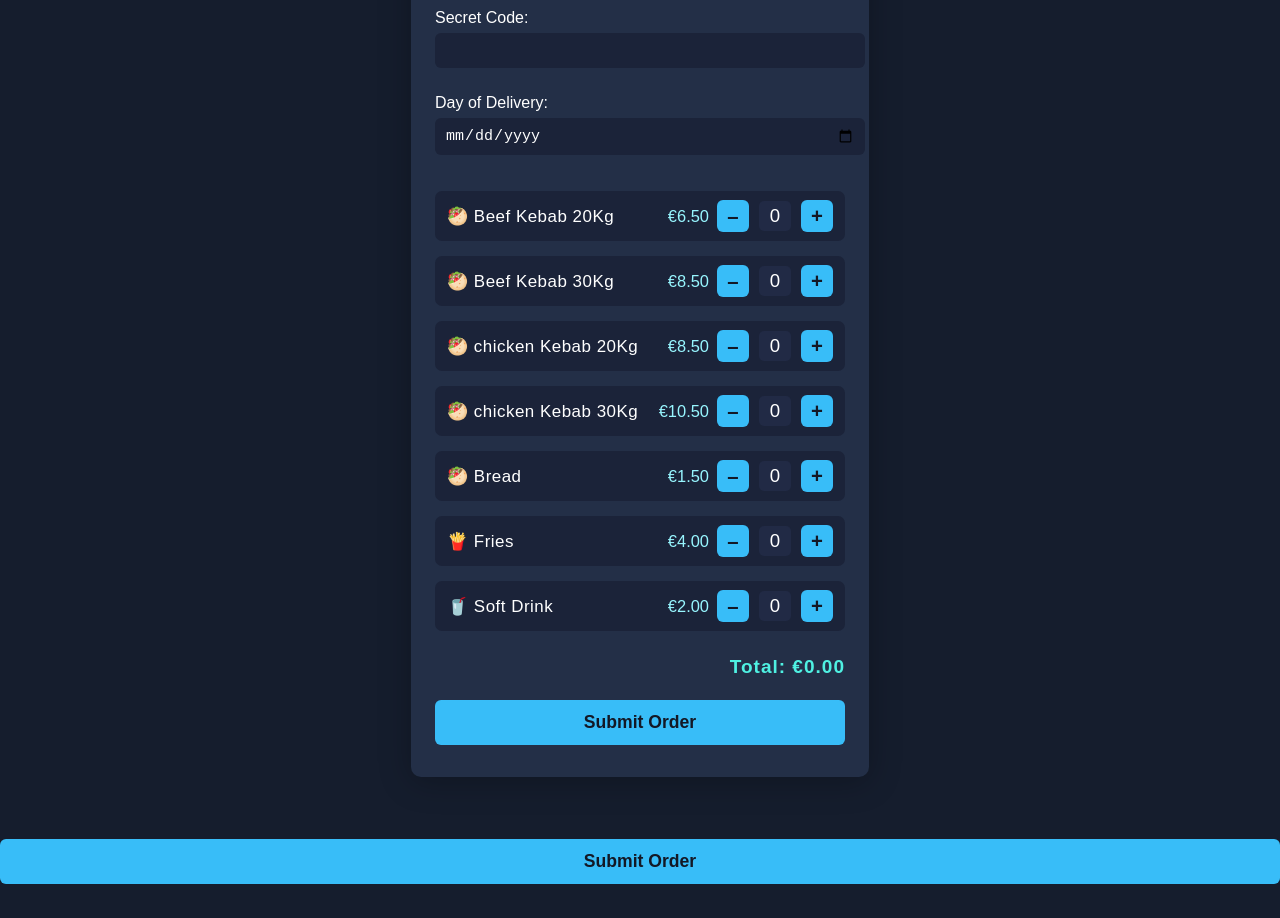
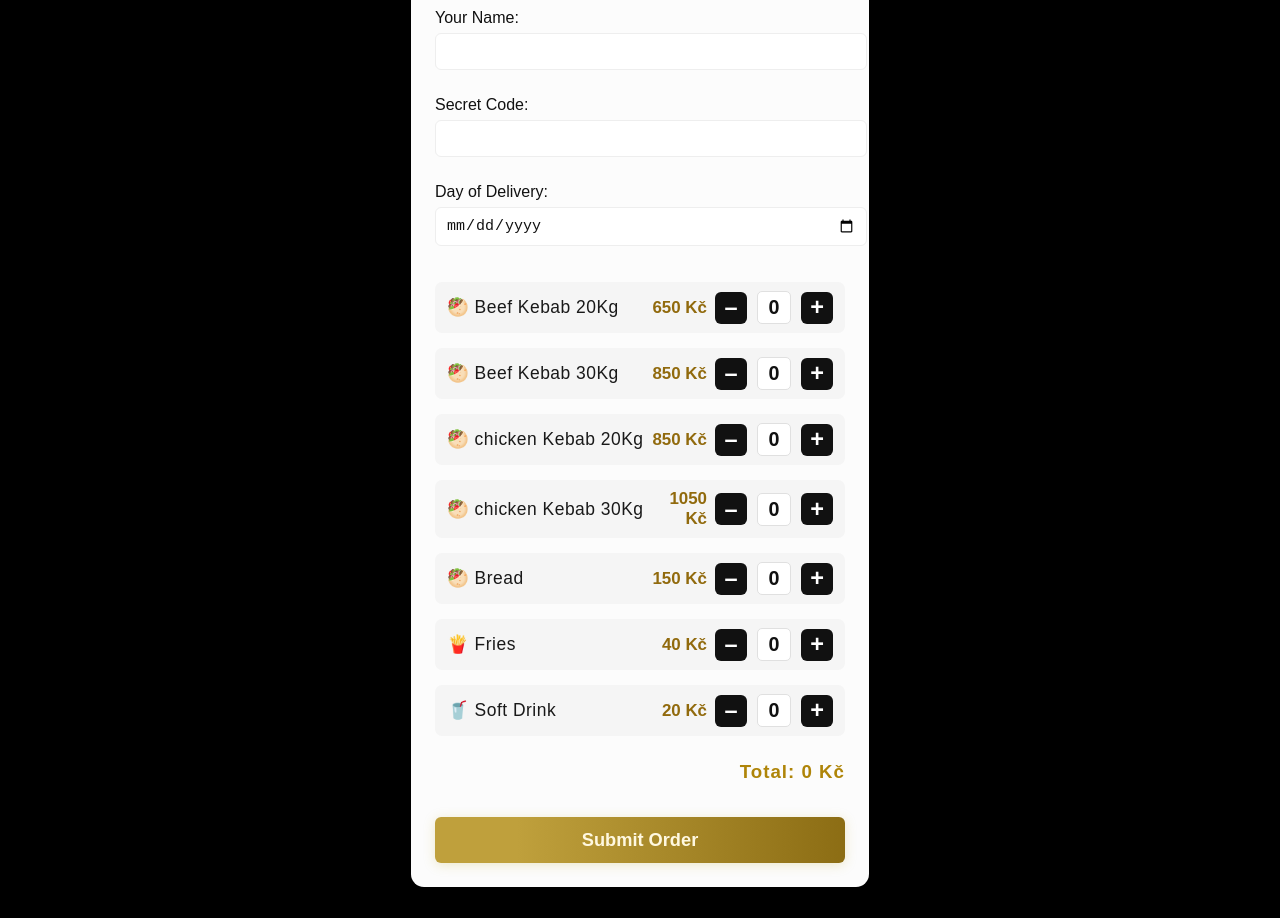
Before and after one commit to aliy4sser/Kebab---Form, a plain HTML site: page index.html in a window 1280 px wide. Shown: the part 115-1033 px from the top of the page. Drawn offline with Linux system fonts and the light colour scheme.

Commit message:
Update index.html

```diff
--- a/index.html
+++ b/index.html
@@ -4,73 +4,183 @@
     <title>New Order Form</title>
     <meta name="viewport" content="width=device-width, initial-scale=1">
     <style>
-      body { background: #151d2d; color: #fff; font-family: Arial, sans-serif; margin: 0; }
-      form { background: #232f47; margin: 40px auto; padding: 32px 24px; border-radius: 10px; max-width: 410px; box-shadow: 0 4px 32px #0004; }
-      h2 { margin-top: 0; margin-bottom: 24px; text-align: center; letter-spacing: 1px; }
-      .customer-info label { display: block; margin: 10px 0 6px 0; font-weight: 500; }
-      .customer-info input { width: 100%; padding: 9px 10px; margin-bottom: 16px; border-radius: 6px; border: none; background: #1b2339; color: #fff; font-size: 15px; }
-      .menu-list { margin: 20px 0 16px 0; }
-      .menu-row { display: flex; align-items: center; margin-bottom: 15px; background: #1b2339; border-radius: 7px; padding: 9px 12px; font-size: 1.06em; }
-      .item-name { flex: 1 1 60%; font-weight: 500; letter-spacing: 0.5px; }
-      .item-price { font-size: 0.97em; color: #98f6ff; margin-right: 8px; min-width: 60px; text-align: right; }
-      .qty-controls { display: flex; align-items: center; gap: 7px; }
-      .qty-btn { background: #38bdf8; color: #131825; font-size: 1.2em; font-weight: bold; width: 32px; height: 32px; border-radius: 6px; border: none; cursor: pointer; transition: background 0.2s; }
-      .qty-btn:hover { background: #0ea5e9; }
-      .qty-number { width: 32px; text-align: center; font-size: 1.1em; font-weight: 500; background: #212a45; color: #fff; border: none; border-radius: 5px; padding: 4px 0; margin: 0 3px; }
-      .total-row { text-align:right; margin: 25px 0 0 0; font-size: 1.19em; font-weight: 600; color:#4ff1e2; letter-spacing: 1px;}
-      button[type="submit"] { width: 100%; background: #38bdf8; color: #131825; font-weight: bold; padding: 12px 0; margin-top: 22px; border-radius: 6px; border: none; font-size: 1.1em; cursor: pointer; transition: background 0.2s; }
-      button[type="submit"]:hover { background: #0ea5e9; }
-      .footer-powered { text-align:center; margin-top:40px; color:#888; font-size:1em; }
-      .footer-powered img { height: 34px; vertical-align:middle; margin-left:10px; }
+      body {
+        background: #000;
+        color: #222;
+        font-family: Arial, sans-serif;
+        margin: 0;
+      }
+      form {
+        background: #fcfcfc;
+        margin: 40px auto;
+        padding: 32px 24px 24px 24px;
+        border-radius: 13px;
+        max-width: 410px;
+        box-shadow: 0 4px 32px #0005;
+      }
+      h2 {
+        margin-top: 0;
+        margin-bottom: 24px;
+        text-align: center;
+        letter-spacing: 1px;
+        color: #111;
+      }
+      .customer-info label {
+        display: block;
+        margin: 10px 0 6px 0;
+        font-weight: 500;
+        color: #111;
+      }
+      .customer-info input, .customer-info select {
+        width: 100%;
+        padding: 9px 10px;
+        margin-bottom: 16px;
+        border-radius: 6px;
+        border: 1px solid #eee;
+        background: #fff;
+        color: #111;
+        font-size: 15px;
+      }
+      .menu-list {
+        margin: 20px 0 16px 0;
+      }
+      .menu-row {
+        display: flex;
+        align-items: center;
+        margin-bottom: 15px;
+        background: #f5f5f5;
+        border-radius: 7px;
+        padding: 9px 12px;
+        font-size: 1.09em;
+      }
+      .item-name {
+        flex: 1 1 60%;
+        font-weight: 500;
+        letter-spacing: 0.5px;
+        color: #191919;
+      }
+      .item-price {
+        font-size: 0.97em;
+        color: #916a0d;
+        margin-right: 8px;
+        min-width: 60px;
+        text-align: right;
+        font-weight: bold;
+      }
+      .qty-controls {
+        display: flex;
+        align-items: center;
+        gap: 7px;
+      }
+      .qty-btn {
+        background: #111;
+        color: #fff;
+        font-size: 1.35em;
+        font-weight: bold;
+        width: 32px;
+        height: 32px;
+        border-radius: 6px;
+        border: none;
+        cursor: pointer;
+        transition: background 0.17s;
+        display: flex;
+        align-items: center;
+        justify-content: center;
+      }
+      .qty-btn:active, .qty-btn:focus { background: #444; outline: none; }
+      .qty-number {
+        width: 32px;
+        text-align: center;
+        font-size: 1.13em;
+        font-weight: 600;
+        background: #fff;
+        color: #111;
+        border: 1px solid #e0e0e0;
+        border-radius: 5px;
+        padding: 4px 0;
+        margin: 0 3px;
+      }
+      .total-row {
+        text-align:right;
+        margin: 25px 0 12px 0;
+        font-size: 1.17em;
+        font-weight: 600;
+        color: #af8509;
+        letter-spacing: 1px;
+      }
+      .g-recaptcha {
+        display: flex;
+        justify-content: center;
+        margin: 16px 0 12px 0;
+        transform: scale(1.06);
+      }
+      button[type="submit"] {
+        width: 100%;
+        background: linear-gradient(90deg, #bfa03c 20%, #8c6d14 100%);
+        color: #fff8e0;
+        font-weight: bold;
+        padding: 12px 0;
+        margin-top: 6px;
+        border-radius: 6px;
+        border: none;
+        font-size: 1.14em;
+        cursor: pointer;
+        box-shadow: 0 2px 12px #bfab3540;
+        transition: background 0.18s;
+      }
+      button[type="submit"]:hover { background: linear-gradient(90deg, #8c6d14 10%, #bfa03c 100%); color: #fffbe7; }
+      .footer-powered {
+        text-align:center;
+        margin-top:40px;
+        color:#888;
+        font-size:1em;
+      }
+      .footer-powered img {
+        height: 34px;
+        vertical-align:middle;
+        margin-left:10px;
+      }
     </style>
   </head>
   <body>
     <form id="orderForm" method="post" action="https://user.boozlimited.com/webhook/myform/">
       <h2>New Order Form</h2>
       <div class="customer-info">
+        <label for="name">Your Name:</label>
+        <input name="name" id="name" required autocomplete="off">
         <label for="code">Secret Code:</label>
         <input name="code" id="code" required autocomplete="off">
         <label for="day">Day of Delivery:</label>
         <input name="day" id="day" type="date" required>
       </div>
-    <div class="menu-list" id="menuList">
-    </div>
-    <div class="total-row" id="totalRow">Total: €0.00</div>
-
-    <form id="orderForm" method="post" action="https://user.boozlimited.com/webhook/myform/">
-  <!-- ...your form fields... -->
+      <div class="menu-list" id="menuList"></div>
+      <div class="total-row" id="totalRow">Total: 0&nbsp;Kč</div>
       <div class="g-recaptcha" data-sitekey="6Lf1vXorAAAAAHspROHaNwyI_WJrP2_Jy__-AkR-"></div>
       <button type="submit">Submit Order</button>
     </form>
-<script src="https://www.google.com/recaptcha/api.js" async defer></script>
-
-    <button type="submit">Submit Order</button>
-  </form>
-
     <div class="footer-powered">
       Powered by BOOZLIMITED
-      <img src="https://github.com/aliy4sser/kebab---form/raw/main/logo.png
-" alt="BoozLimited Logo" />
+      <img src="https://github.com/aliy4sser/kebab---form/raw/main/logo.png" alt="BoozLimited Logo" />
     </div>
+    <script src="https://www.google.com/recaptcha/api.js" async defer></script>
     <script>
-      // Define products/prices here (update easily from your Sheet if needed)
+      // Products/prices in CZK
       const PRODUCTS = [
-        {id: "Beef kebab 20Kg",      name: "🥙 Beef Kebab 20Kg",         price: 6.5},
-        {id: "Beef kebab 30kg",      name: "🥙 Beef Kebab 30Kg",         price: 8.5},
-        {id: "Chicken kebab 20kg",   name: "🥙 chicken Kebab 20Kg",      price: 8.5},
-        {id: "Chicken kebab 30kg",   name: "🥙 chicken Kebab 30Kg",      price: 10.5},
-        {id: "Bread",                name: "🥙 Bread",                   price: 1.5},
-        {id: "fries",                name: "🍟 Fries",                   price: 4.0},
-        {id: "drink",                name: "🥤 Soft Drink",              price: 2.0}
+        {id: "Beef kebab 20Kg",      name: "🥙 Beef Kebab 20Kg",         price: 650},
+        {id: "Beef kebab 30kg",      name: "🥙 Beef Kebab 30Kg",         price: 850},
+        {id: "Chicken kebab 20kg",   name: "🥙 chicken Kebab 20Kg",      price: 850},
+        {id: "Chicken kebab 30kg",   name: "🥙 chicken Kebab 30Kg",      price: 1050},
+        {id: "Bread",                name: "🥙 Bread",                   price: 150},
+        {id: "fries",                name: "🍟 Fries",                   price: 40},
+        {id: "drink",                name: "🥤 Soft Drink",              price: 20}
       ];
-      // Generate menu rows
       const menuList = document.getElementById('menuList');
       PRODUCTS.forEach(prod => {
         const row = document.createElement('div');
         row.className = 'menu-row';
         row.innerHTML = `
           <span class="item-name">${prod.name}</span>
-          <span class="item-price" id="${prod.id}_price">€${prod.price.toFixed(2)}</span>
+          <span class="item-price" id="${prod.id}_price">${prod.price} Kč</span>
           <div class="qty-controls">
             <button type="button" class="qty-btn" onclick="changeQty('${prod.id}', -1)">–</button>
             <input class="qty-number" name="${prod.id}_qty" id="${prod.id}_qty" type="text" value="0" readonly>
@@ -95,7 +205,7 @@
           let qty = parseInt(document.getElementById(prod.id + '_qty').value) || 0;
           total += prod.price * qty;
         });
-        document.getElementById('totalRow').textContent = 'Total: €' + total.toFixed(2);
+        document.getElementById('totalRow').innerHTML = 'Total: ' + total + '&nbsp;Kč';
       }
 
       // Prevent submit if no items selected
```
Lines whose indentation alone changed are shown as unchanged.
